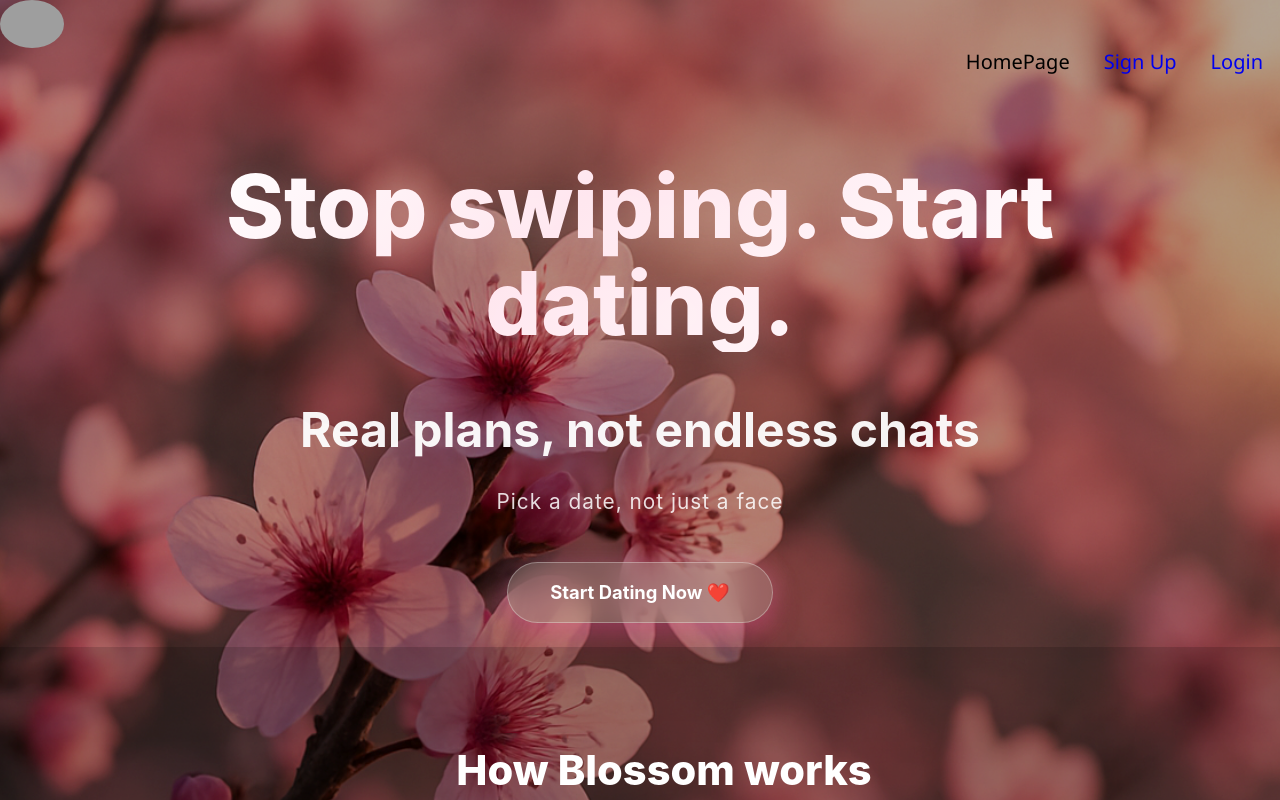
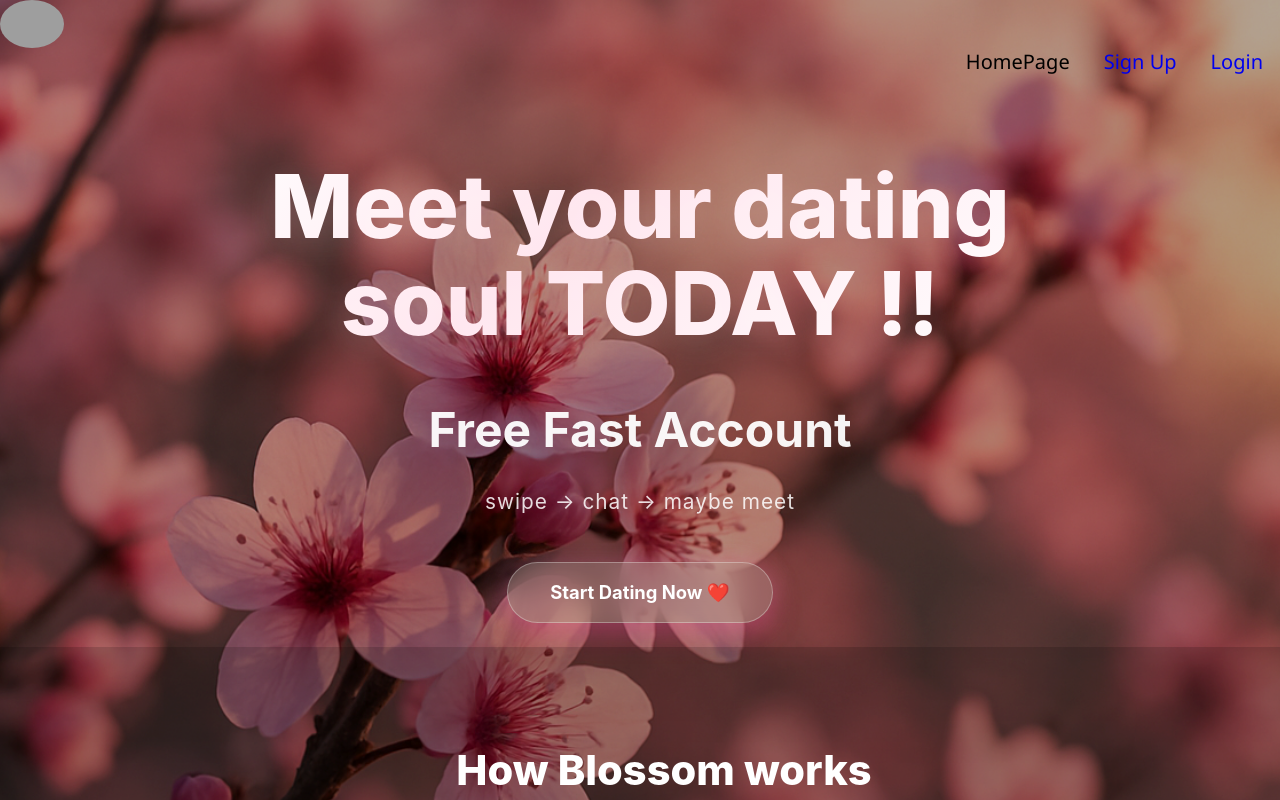
Before and after one commit to MouradMek-code/Blossom_react_web, a React (Create React App) app in the folder Blossom_React_web/: page / in a window 1280 px wide. Shown: the top 800 px of the page. Built offline with nearby package versions, Linux system fonts and the light colour scheme; no server answers; grey boxes are pictures that could not be loaded.

Commit message:
Revert homepage headline copy, keep entrance animation and How It Works section

```diff
--- a/Blossom_React_web/src/components/StartHome.jsx
+++ b/Blossom_React_web/src/components/StartHome.jsx
@@ -6,9 +6,9 @@ function StartHome() {
   const istokenundefined = token === "undefined" || token === null;
   return (
     <div className={styles.center}>
-      <h1 className={styles.title}>Stop swiping. Start dating.</h1>
-      <h1 className={styles.subtitle}>Real plans, not endless chats</h1>
-      <h2 className={styles.tagline}>Pick a date, not just a face</h2>
+      <h1 className={styles.title}>Meet your dating soul TODAY !!</h1>
+      <h1 className={styles.subtitle}>Free Fast Account</h1>
+      <h2 className={styles.tagline}>swipe → chat → maybe meet</h2>
       {istokenundefined === true && (
         <Link to="sign_up" className={styles.cta}>
           Start Dating Now ❤️
```
